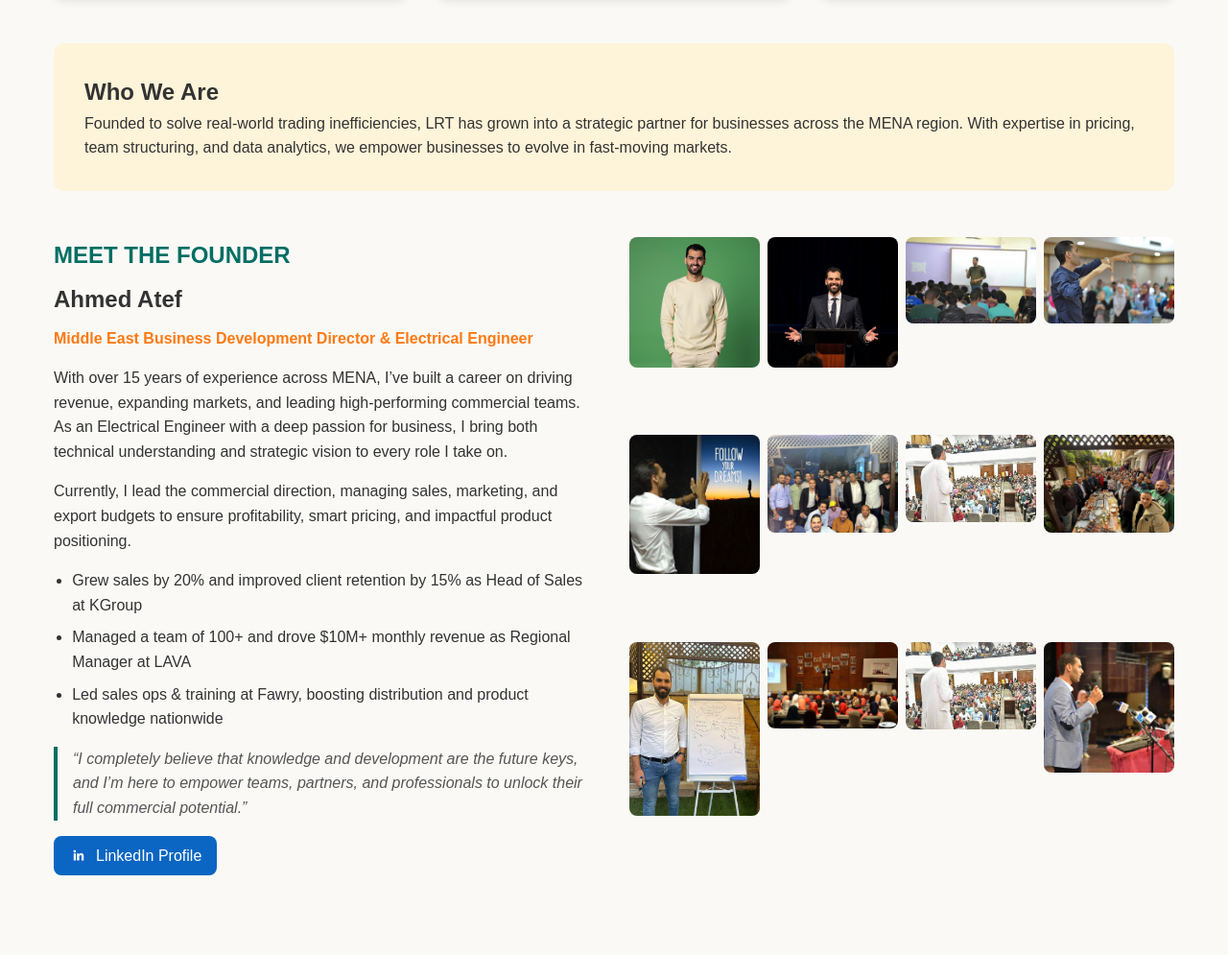
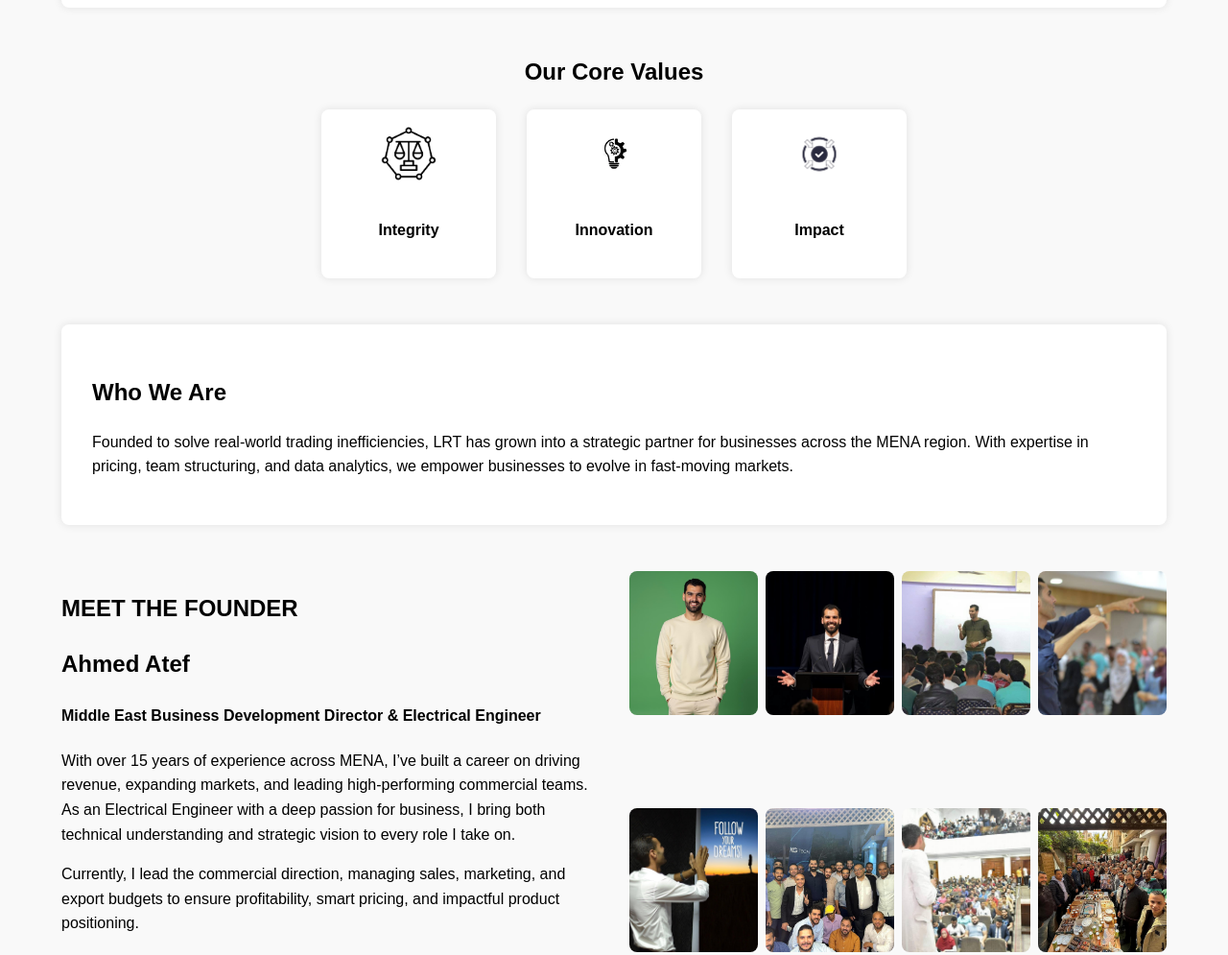
Before and after one commit to kareemabdullah55/lrt., a plain HTML site: page Meet the founder.html in a window 1280 px wide. Shown: the part 920-1915 px from the top of the page at 96% size. Before the commit the page ends 1864 px from the top, so only its background shows below. Drawn offline with Linux system fonts and the light colour scheme.

Commit message:
Update about us.css

```diff
--- a/about us.css
+++ b/about us.css
@@ -1,29 +1,29 @@
-/* about us.css */
-
-/* GENERAL RESET */
-* {
+/* GENERAL STYLES */
+body {
+  font-family: Arial, sans-serif;
   margin: 0;
   padding: 0;
-  box-sizing: border-box;
-  font-family: 'Arial', sans-serif;
+  line-height: 1.6;
+  background-color: #f9f9f9;
 }
 
-body {
-  line-height: 1.6;
-  color: #333;
-  background-color: #faf9f6;
+.container {
+  width: 90%;
+  max-width: 1200px;
+  margin: 0 auto;
+  padding: 2rem 0;
 }
 
 /* HERO SECTION */
 .hero {
-  background: url('hero-bg.jpg') center/cover no-repeat;
+  position: relative;
+  background: #000 url('hero-bg.jpg') center/cover no-repeat;
   height: 60vh;
   display: flex;
+  align-items: center;
   justify-content: center;
-  align-items: center;
+  color: white;
   text-align: center;
-  color: #fff;
-  position: relative;
 }
 
 .hero .overlay {
@@ -31,51 +31,28 @@ body {
   padding: 2rem;
 }
 
-.hero h1 {
-  font-size: 2.5rem;
-  margin-bottom: 1rem;
-}
-
-.hero p {
-  font-size: 1.2rem;
-}
-
-/* CONTAINER */
-.container {
-  max-width: 1200px;
-  margin: 2rem auto;
-  padding: 0 1rem;
-}
-
 /* MISSION & VISION */
 .mv-section {
   display: flex;
+  justify-content: space-between;
   gap: 2rem;
-  margin-bottom: 3rem;
+  margin: 3rem 0;
   flex-wrap: wrap;
 }
 
-.mv-section div {
+.mv-section .mission,
+.mv-section .vision {
   flex: 1 1 45%;
-  background-color: #fef4d9;
+  background: #fff;
   padding: 1.5rem;
-  border-radius: 10px;
-}
-
-.mv-section h2 {
-  margin-bottom: 0.5rem;
-  color: #006e63;
+  border-radius: 8px;
+  box-shadow: 0 0 10px rgba(0,0,0,0.1);
 }
 
 /* CORE VALUES */
 .core-values {
-  margin-bottom: 3rem;
-}
-
-.core-values h2 {
   text-align: center;
-  margin-bottom: 2rem;
-  color: #fe7912;
+  margin: 3rem 0;
 }
 
 .values-grid {
@@ -86,25 +63,27 @@ body {
 }
 
 .value-item {
+  background: #fff;
+  padding: 1rem;
+  border-radius: 8px;
+  width: 150px;
   text-align: center;
-  flex: 1 1 200px;
-  background-color: #fff;
-  padding: 1rem;
-  border-radius: 10px;
-  box-shadow: 0 4px 10px rgba(0,0,0,0.1);
+  box-shadow: 0 0 10px rgba(0,0,0,0.1);
 }
 
 .value-item img {
   width: 60px;
-  margin-bottom: 1rem;
+  height: 60px;
+  margin-bottom: 0.5rem;
 }
 
 /* WHO WE ARE */
 .who-we-are {
-  background-color: #fef4d9;
+  background: #fff;
   padding: 2rem;
-  border-radius: 10px;
-  margin-bottom: 3rem;
+  border-radius: 8px;
+  margin: 3rem 0;
+  box-shadow: 0 0 10px rgba(0,0,0,0.1);
 }
 
 /* FOUNDER INTRO */
@@ -112,67 +91,23 @@ body {
   display: flex;
   gap: 2rem;
   flex-wrap: wrap;
+  margin: 3rem 0;
 }
 
 .founder-text {
   flex: 1 1 45%;
 }
 
-.founder-text h1 {
-  color: #006e63;
-  margin-bottom: 0.5rem;
-}
-
-.founder-text h2 {
-  margin-bottom: 0.5rem;
-}
-
-.founder-text h4 {
-  margin-bottom: 1rem;
-  color: #fe7912;
-}
-
-.founder-text p {
-  margin-bottom: 1rem;
-}
-
 .founder-text ul {
-  margin-left: 1.2rem;
-  margin-bottom: 1rem;
-}
-
-.founder-text ul li {
-  margin-bottom: 0.5rem;
+  margin-left: 1.5rem;
 }
 
 .founder-text blockquote {
+  margin: 1rem 0;
+  padding: 1rem;
+  border-left: 4px solid #ff3b56;
+  background: #faf9f6;
   font-style: italic;
-  color: #555;
-  border-left: 4px solid #006e63;
-  padding-left: 1rem;
-  margin-bottom: 1rem;
-}
-
-/* LINKEDIN BUTTON */
-.contact-item a {
-  display: inline-flex;
-  align-items: center;
-  gap: 0.5rem;
-  background-color: #0a66c2;
-  color: #fff;
-  text-decoration: none;
-  padding: 0.5rem 1rem;
-  border-radius: 8px;
-  transition: background 0.3s;
-}
-
-.contact-item a:hover {
-  background-color: #004182;
-}
-
-.contact-item img {
-  width: 20px;
-  height: 20px;
 }
 
 /* FOUNDER GALLERY */
@@ -185,11 +120,31 @@ body {
 
 .founder-gallery img {
   width: 100%;
+  height: 150px;
+  object-fit: cover;
   border-radius: 8px;
-  object-fit: cover;
   transition: transform 0.3s;
 }
 
 .founder-gallery img:hover {
   transform: scale(1.05);
 }
+
+/* LINKEDIN ICON */
+.contact-item {
+  margin-top: 2rem;
+}
+
+.contact-item a {
+  display: flex;
+  align-items: center;
+  gap: 0.5rem;
+  text-decoration: none;
+  color: #0077b5; /* LinkedIn blue */
+  font-weight: bold;
+}
+
+.contact-item img {
+  width: 24px;
+  height: 24px;
+}
```
